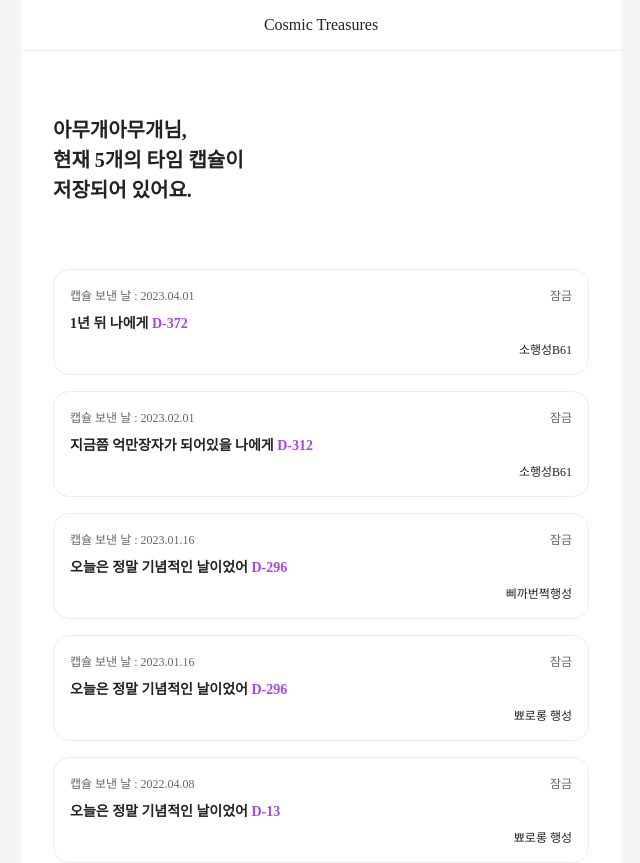
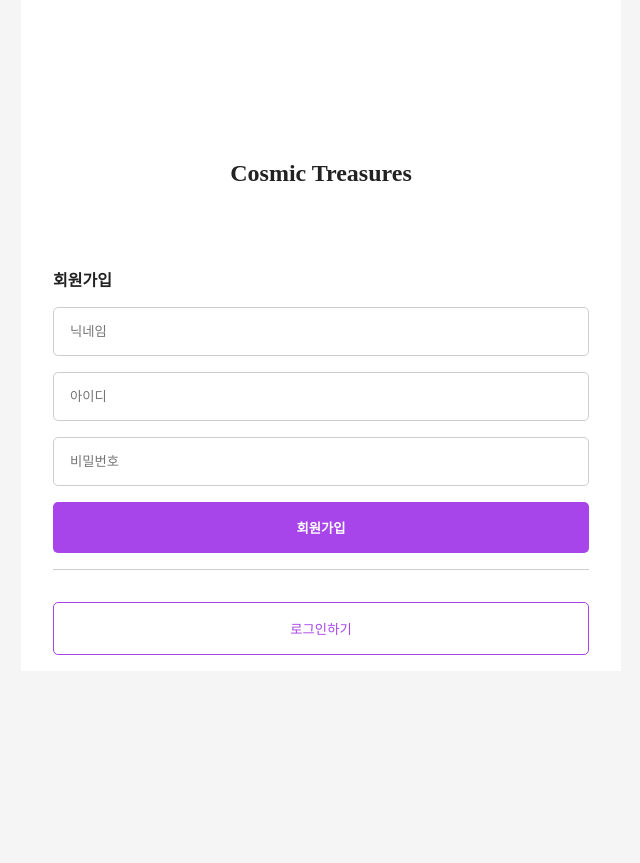
Before and after one commit to cottonsweet/Cosmic-Treasures, a React (Vite) app: page /signup in a window 1280 px wide. Shown: the whole page, without its empty margins (319-959 px from the left). After the commit the page ends 800 px from the top, so only its background shows below. Built offline with nearby package versions, Linux system fonts and the light colour scheme.

Commit message:
:lipstick: 회원가입, 로그인 UI 수정 및 업데이트

```diff
--- a/src/components/layouts/Button/Button.module.sass
+++ b/src/components/layouts/Button/Button.module.sass
@@ -1,35 +1,46 @@
-.change_planet, .next_btn
-    width: 100%
-    height: 35px
-    margin-bottom: 10px
-    border-radius: 5px
-    border: none
-    background-color: #a744ea
-    color: white
-    font-weight: bold
+.change_planet, .next_btn, .auth
+  width: 100%
+  padding-top: 1rem
+  padding-bottom: 1rem
+  border-radius: 5px
+  border: none
+  background-color: #a744ea
+  color: white
+  font-weight: bold
+  cursor: pointer
 
 .view-two_next--btn
-    width: 100%
-    height: 35px
+  width: 100%
+  height: 35px
 
 .week, .month, .year, .random
-    width: 100%
-    height: 40px
-    display: flex
-    justify-content: center
-    align-items: center
-    margin: 10px 0
-    border: 1px solid grey
-    box-sizing: border-box
+  width: 100%
+  height: 40px
+  display: flex
+  justify-content: center
+  align-items: center
+  margin: 10px 0
+  border: 1px solid grey
+  box-sizing: border-box
 
 .select
-    background-color: red
+  background-color: red
 
 .view-three_next--btn, .view-four_next--btn, .view-five__nextHome
-    width: 100%
-    height: 35px
-    background-color: #a744ea
-    border: none
-    border-radius: 5px
-    color: white
-    font-weight: bold
+  width: 100%
+  height: 35px
+  background-color: #a744ea
+  border: none
+  border-radius: 5px
+  color: white
+  font-weight: bold
+
+.newVisitor
+  width: 100%
+  padding-top: 1rem
+  padding-bottom: 1rem
+  border-radius: 5px
+  border: 1px solid #a744ea
+  background-color: #ffffff
+  color: #a744ea
+  cursor: pointer
--- a/src/components/layouts/Button/Button.tsx
+++ b/src/components/layouts/Button/Button.tsx
@@ -7,6 +7,7 @@ import { TimeProps } from "../../../Type/DataType";
 import classes from "./Button.module.sass";
 
 interface Props {
+  type?: "button" | "submit" | "reset" | undefined;
   title?: string;
   className?: string;
   onClick?: (e: React.MouseEvent) => void;
@@ -16,10 +17,17 @@ interface Props {
 
 // 각 버튼들 재사용할수있게끔
 const Button = (props: Props) => {
-  const buttonClass = `${props.value ? classes[props.value || ""] : ""} ${props.isSelected ? classes.select : ""}`;
+  const buttonClass = `${props.value ? classes[props.value || ""] : ""} ${
+    props.isSelected ? classes.select : ""
+  }`;
   const className = `${classes[props.className || ""] || ""}`;
   return (
-    <button className={`${className} ${buttonClass}`} onClick={props.onClick} value={props.value}>
+    <button
+      type={props.type}
+      className={`${className} ${buttonClass}`}
+      onClick={props.onClick}
+      value={props.value}
+    >
       {props.title}
     </button>
   );
--- a/src/components/layouts/Input/Input.module.sass
+++ b/src/components/layouts/Input/Input.module.sass
@@ -1,7 +1,7 @@
 .Auth
   padding: 1rem
   border-style: solid
-  border-radius: 0.5rem
+  border-radius: 5px
   border-color: #cdcdcd
   border-width: 1px
 
--- a/src/components/layouts/Input/Input.tsx
+++ b/src/components/layouts/Input/Input.tsx
@@ -10,7 +10,7 @@ interface Props {
   className?: string;
   maxLang?: number;
   minLang?: number;
-  onChange?: (e:React.ChangeEvent<HTMLInputElement>) => void
+  onChange?: (e: React.ChangeEvent<HTMLInputElement>) => void;
 }
 
 // 인풋 재사용
--- /dev/null
+++ b/src/pages/Main/Auth/Auth.module.sass
@@ -0,0 +1,29 @@
+.AuthTitle
+  text-align: center
+  font-size: 24px
+  font-weight: 600
+  padding-top: 10rem
+  padding-bottom: 5rem
+
+.AuthSubTitle
+  text-align: left
+  font-size: 16px
+  font-weight: 600
+  color: #222222
+
+.AuthForm
+  display: flex
+  flex-direction: column
+  margin-left: 2rem
+  margin-right: 2rem
+
+  :nth-child(n)
+    margin-bottom: 1rem
+
+  :last-child
+    margin-top: 1rem
+
+  .authBar
+    width: 100%
+    height: 1px
+    background-color: #cdcdcd
--- a/src/pages/Main/Auth/SignIn.tsx
+++ b/src/pages/Main/Auth/SignIn.tsx
@@ -1,13 +1,29 @@
 import { useState } from "react";
 import Input from "../../../components/layouts/Input/Input";
+import AuthWrap from "../../../components/layouts/Wrap/Auth/AuthWrap";
+import classes from "./Auth.module.sass";
+import Button from "../../../components/layouts/Button/Button";
+import { useNavigate } from "react-router-dom";
 
 // 로그인 화면
 const SignIn = () => {
+  const navigate = useNavigate();
   const [userId, setUserId] = useState();
+  const [userPw, setUserPw] = useState("");
+
+  const authSubmit = () => {
+    return;
+  };
+
+  const goSignUp = () => {
+    return navigate("/signup");
+  };
+
   return (
-    <>
-      <h1>로그인</h1>
-      <form>
+    <AuthWrap>
+      <div className={classes["AuthTitle"]}>Cosmic Treasures</div>
+      <form className={classes["AuthForm"]}>
+        <div className={classes["AuthSubTitle"]}>로그인</div>
         <Input
           type={"text"}
           placeholder="아이디"
@@ -22,9 +38,21 @@ const SignIn = () => {
           maxLang={20}
           minLang={8}
         />
-        <button type="submit">로그인</button>
+        <Button
+          type={"submit"}
+          className={"auth"}
+          onClick={authSubmit}
+          title={"로그인"}
+        />
+        <div className={classes["authBar"]}></div>
+        <Button
+          type={"button"}
+          className={"newVisitor"}
+          onClick={goSignUp}
+          title={"새로 오셨나요?"}
+        />
       </form>
-    </>
+    </AuthWrap>
   );
 };
 
--- a/src/pages/Main/Auth/SignUp.tsx
+++ b/src/pages/Main/Auth/SignUp.tsx
@@ -1,12 +1,37 @@
+import { useNavigate } from "react-router-dom";
 import Input from "../../../components/layouts/Input/Input";
 import AuthWrap from "../../../components/layouts/Wrap/Auth/AuthWrap";
+import classes from "./Auth.module.sass";
+import { useState } from "react";
+import Button from "../../../components/layouts/Button/Button";
 
 // 회원가입 화면
 const SignUp = () => {
+  const navigate = useNavigate();
+  const [userName, setUserName] = useState("");
+  const [userId, setUserId] = useState("");
+  const [userPw, setUserPw] = useState("");
+
+  const authSubmit = () => {
+    return;
+  };
+
+  const goSignIn = () => {
+    return navigate("/signin");
+  };
+
   return (
     <AuthWrap>
-      <h1>회원가입</h1>
-      <form>
+      <div className={classes["AuthTitle"]}>Cosmic Treasures</div>
+      <form className={classes["AuthForm"]}>
+        <div className={classes["AuthSubTitle"]}>회원가입</div>
+        <Input
+          type={"text"}
+          placeholder="닉네임"
+          className="Auth"
+          maxLang={6}
+          minLang={1}
+        />
         <Input
           type={"text"}
           placeholder="아이디"
@@ -21,14 +46,19 @@ const SignUp = () => {
           maxLang={20}
           minLang={8}
         />
-        <Input
-          type={"password"}
-          placeholder="비밀번호 확인"
-          className="Auth"
-          maxLang={20}
-          minLang={8}
+        <Button
+          type={"submit"}
+          className={"auth"}
+          onClick={authSubmit}
+          title={"회원가입"}
         />
-        <button type="submit">회원가입</button>
+        <div className={classes["authBar"]}></div>
+        <Button
+          type={"button"}
+          className={"newVisitor"}
+          onClick={goSignIn}
+          title={"로그인하기"}
+        />
       </form>
     </AuthWrap>
   );
--- a/src/pages/Router.tsx
+++ b/src/pages/Router.tsx
@@ -9,7 +9,7 @@ import SignUp from "./Main/Auth/SignUp";
 
 const Router = () => {
   // 이 state에 백으로 받는 토큰값 전송해야함, 기본 값 false
-  const [logged, setLogged] = useState(true);
+  const [logged, setLogged] = useState(false);
   return (
     <>
       {logged ? (
@@ -17,7 +17,7 @@ const Router = () => {
           <Route path="/" element={<Main />} />
           <Route path="/:user/edit" />
           <Route path="/templates/create/msg" element={<ViewController />} />
-          <Route path="/*" element={<Main />}  />
+          <Route path="/*" element={<Main />} />
         </Routes>
       ) : (
         <Routes>
```
